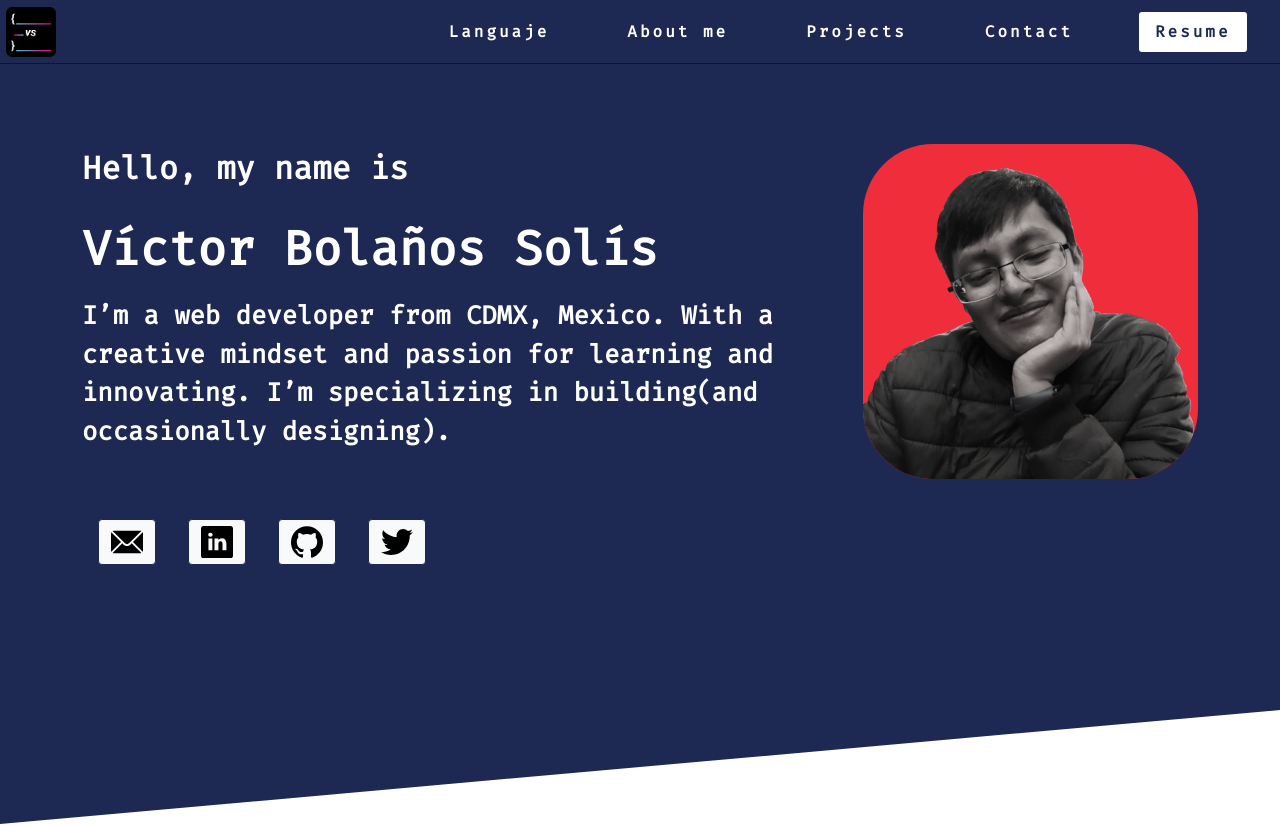
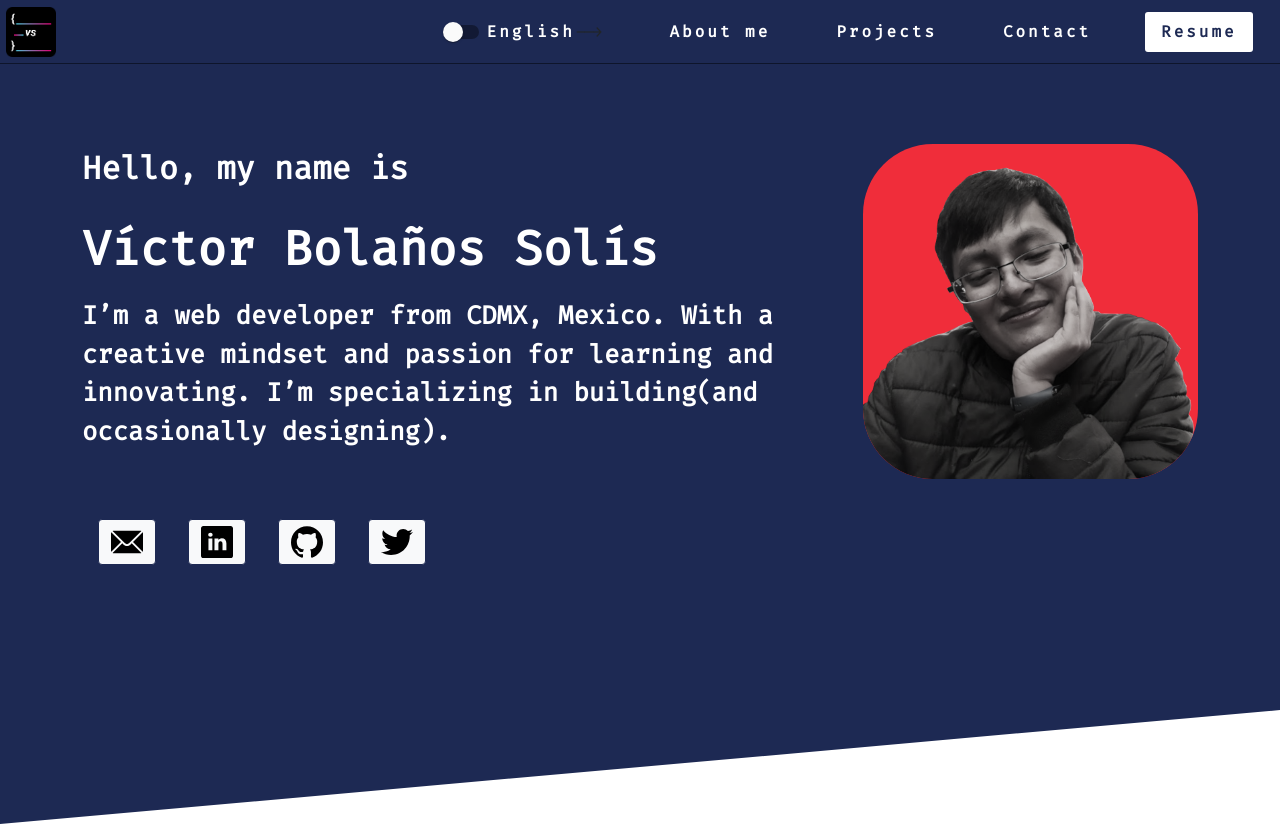
Before and after one commit to Vicktorbs/AngularPortfolio, an Angular app: page / in a window 1280 px wide. Shown: the top 826 px of the page. Built offline with nearby package versions, Linux system fonts and the light colour scheme.

Commit message:
slide languaje working

```diff
--- a/src/app/components/navbar/navbar.component.html
+++ b/src/app/components/navbar/navbar.component.html
@@ -4,7 +4,10 @@
     </div>
     <ul class="nav-links">
         <li>
-            <p>Languaje</p>
+            <mat-slide-toggle [(ngModel)]="languajeBrowser">
+                <p *ngIf="languajeBrowser">Español</p>
+                <p *ngIf="!languajeBrowser">English</p>
+            </mat-slide-toggle>-->
         </li>
         <li>
             <a href="#about-me" (click)="navSlice()">About me</a>
--- a/src/app/components/navbar/navbar.component.ts
+++ b/src/app/components/navbar/navbar.component.ts
@@ -1,4 +1,5 @@
 import { Component, OnInit } from '@angular/core';
+import { LanguajeService } from 'src/app/services/languaje.service';
 
 @Component({
   selector: 'app-navbar',
@@ -10,8 +11,10 @@ export class NavbarComponent implements OnInit {
   nav: any;
   burger: any;
   navLinks: any;
+  languajeBrowser: boolean = false;
+  isChecked = false;
 
-  constructor() {
+  constructor(private languajeService: LanguajeService) {
   }
 
   ngOnInit(): void {
@@ -19,6 +22,8 @@ export class NavbarComponent implements OnInit {
     this.burger = document.querySelector('.burger');
     this.nav = document.querySelector('.nav-links');
     this.navLinks = document.querySelectorAll('.nav-links li');
+    this.languajeBrowser = this.languajeService.getlanguaje();
+    console.log('languaje ', this.languajeBrowser);
   }
 
   navSlice() {
```
Also changed, not shown: src/app/app.module.ts (+6 -1 lines).
